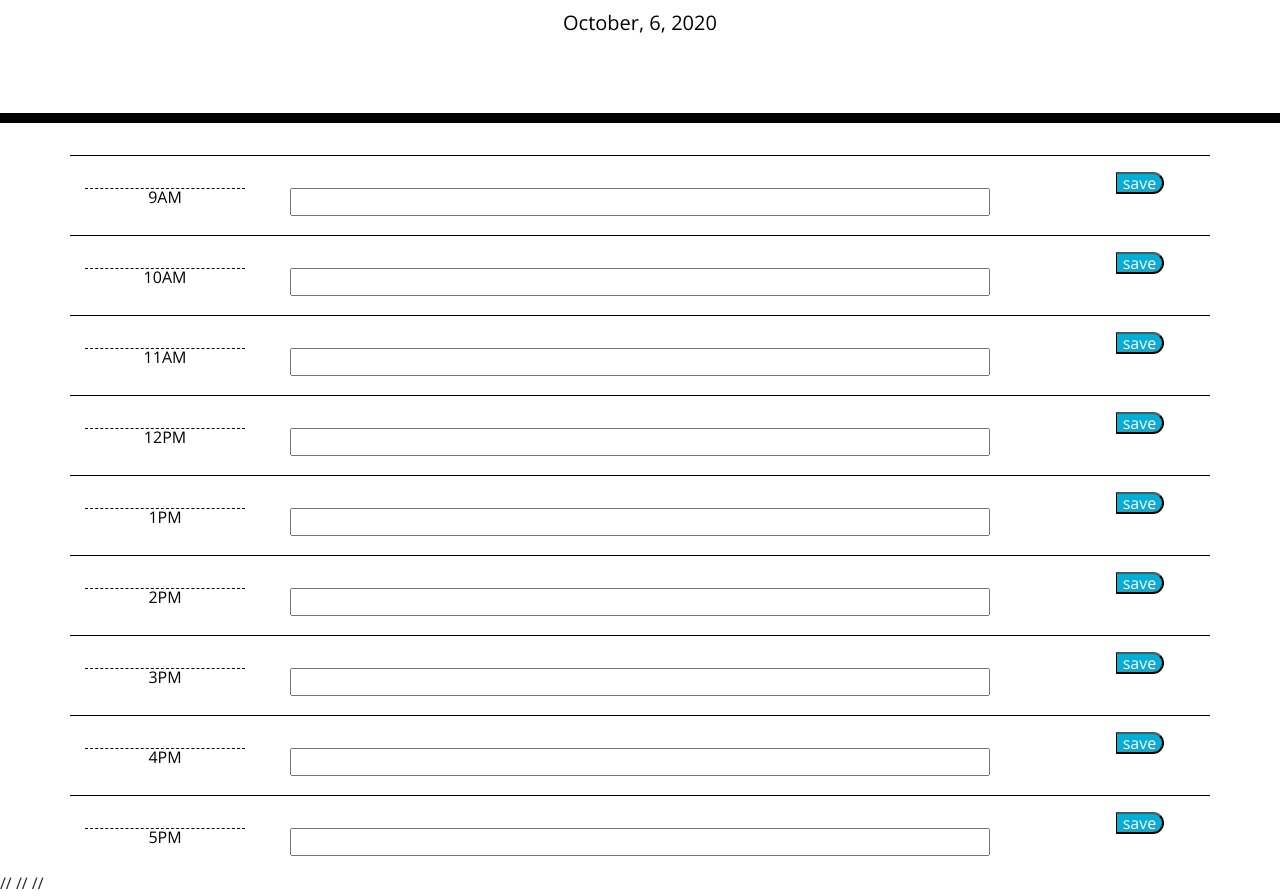
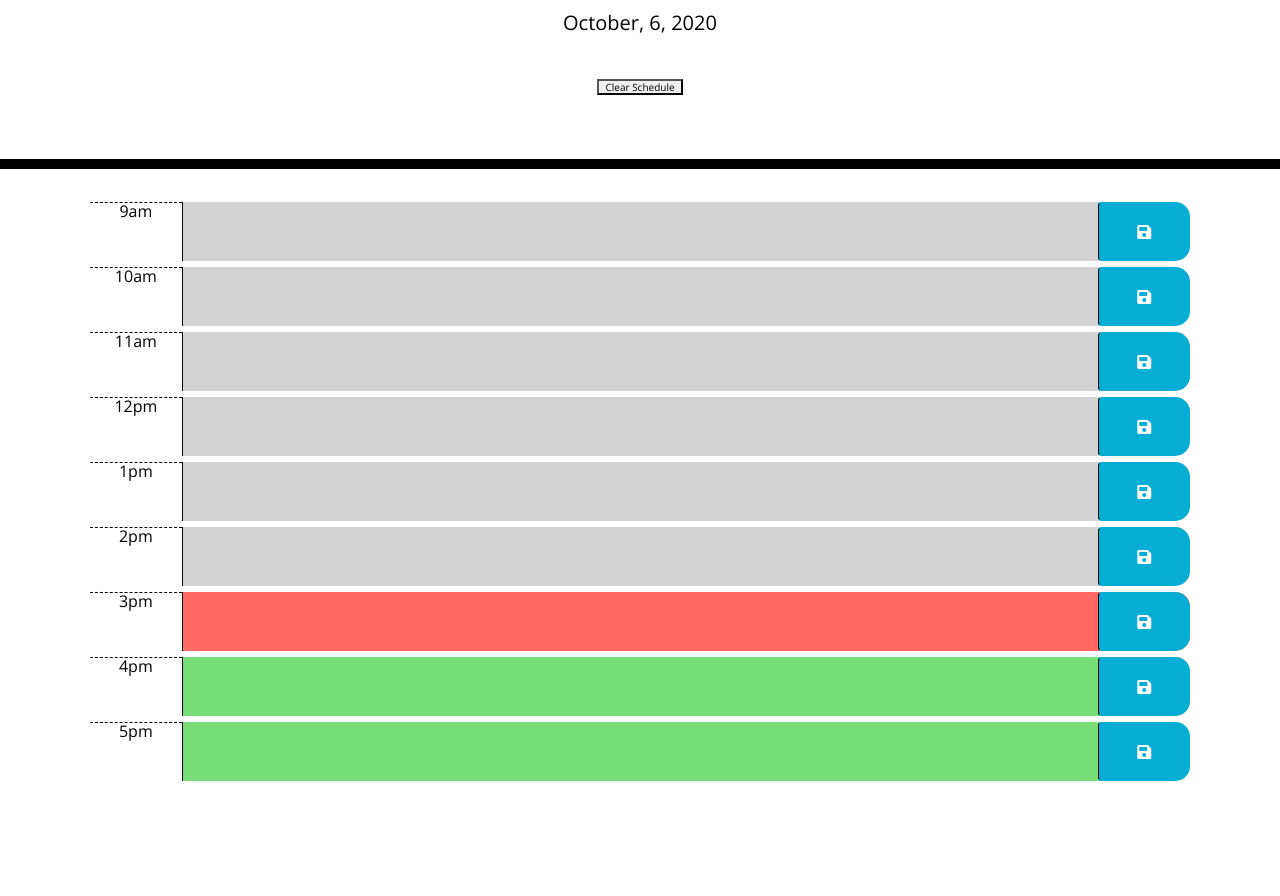
Before and after one commit to Kanilionis/Homework5Calendar, a plain HTML site: page index.html in a window 1280 px wide. Shown: the part 181-1077 px from the top of the page. After the commit the page ends 967 px from the top, so only its background shows below. Drawn offline with nearby package versions, Linux system fonts and the light colour scheme.

Commit message:
added clear schedule button, changed hours to id=hourofday, if/then statement so colors change according to time

````diff
--- a/index.html
+++ b/index.html
@@ -29,224 +29,78 @@
       <h1 class="display-3">Work Day Scheduler</h1>
       <p class="lead">A simple calendar app for scheduling your work day</p>
       <p id="currentDay" class="lead"></p>
+      <button class="clear-cal">Clear Schedule</button>
     </header>
     <div class="container">
-      <!-- Timeblocks go here -->
-      <div class = "time-block">
-        <div class = "row">
-          <div class = "col-2">
-            <p class = "hour">9AM</p>
-            </div>
-          <div class = "col-8">
-            <input type = "text" class = "description">
-            </div>
-          <div class = "col-2">
-            <button class = "saveBtn">save</button>
-          </div>
-        </div>
+      <div id="9" class="time-block row">
+        <div class="hour col-md-1">9am</div>
+        <textarea class="description col-md-10" aria-label="With textarea"></textarea>
+          <button class="saveBtn btn col-md-1"><i class ="fas fa-save"></i></button>
       </div>
-      <div class = "time-block">
-        <div class = "row">
-          <div class = "col-2">
-            <p class = "hour">10AM</p>
-            </div>
-          <div class = "col-8">
-            <input type = "text" class = "description">
-            </div>
-          <div class = "col-2">
-            <button class = "saveBtn">save</button>
-          </div>
-        </div>
+      <div id="10" class="time-block row">
+        <div class="hour col-md-1">10am</div>
+        <textarea class="description col-md-10" aria-label="With textarea"></textarea>
+        <button class="saveBtn btn col-md-1"><i class ="fas fa-save"></i></button>
       </div>
-      <div class = "time-block">
-        <div class = "row">
-          <div class = "col-2">
-            <p class = "hour">11AM</p>
-            </div>
-          <div class = "col-8">
-            <input type = "text" class = "description">
-            </div>
-          <div class = "col-2">
-            <button class = "saveBtn">save</button>
-          </div>
-        </div>
+      <div id="11" class="time-block row">
+        <div class="hour col-md-1">11am</div>
+        <textarea class="description col-md-10" aria-label="With textarea"></textarea>
+        <button class="saveBtn btn col-md-1"><i class ="fas fa-save"></i></button>
       </div>
-      <div class = "time-block">
-        <div class = "row">
-          <div class = "col-2">
-            <p class = "hour">12PM</p>
-            </div>
-          <div class = "col-8">
-            <input type = "text" class = "description">
-            </div>
-          <div class = "col-2">
-            <button class = "saveBtn">save</button>
-          </div>
-        </div>
+      <div id="12" class="time-block row">
+        <div class="hour col-md-1">12pm</div>
+        <textarea class="description col-md-10" aria-label="With textarea"></textarea>
+        <button class="saveBtn btn col-md-1"><i class ="fas fa-save"></i></button>
       </div>
-      <div class = "time-block">
-        <div class = "row">
-          <div class = "col-2">
-            <p class = "hour">1PM</p>
-            </div>
-          <div class = "col-8">
-            <input type = "text" class = "description">
-            </div>
-          <div class = "col-2">
-            <button class = "saveBtn">save</button>
-          </div>
-        </div>
+      <div id="13" class="time-block row">
+        <div class="hour col-md-1">1pm</div>
+        <textarea class="description col-md-10" aria-label="With textarea"></textarea>
+        <button class="saveBtn btn col-md-1"><i class ="fas fa-save"></i></button>
       </div>
-      <div class = "time-block">
-        <div class = "row">
-          <div class = "col-2">
-            <p class = "hour">2PM</p>
-            </div>
-          <div class = "col-8">
-            <input type = "text" class = "description">
-            </div>
-          <div class = "col-2">
-            <button class = "saveBtn">save</button>
-          </div>
-        </div>
+      <div id="14" class="time-block row">
+        <div class="hour col-md-1">2pm</div>
+        <textarea class="description col-md-10" aria-label="With textarea"></textarea>
+        <button class="saveBtn btn col-md-1"><i class ="fas fa-save"></i></button>
       </div>
-      <div class = "time-block">
-        <div class = "row">
-          <div class = "col-2">
-            <p class = "hour">3PM</p>
-            </div>
-          <div class = "col-8">
-            <input type = "text" class = "description">
-            </div>
-          <div class = "col-2">
-            <button class = "saveBtn">save</button>
-          </div>
-        </div>
+      <div id="15" class="time-block row">
+        <div class="hour col-md-1">3pm</div>
+        <textarea class="description col-md-10" aria-label="With textarea"></textarea>
+        <button class="saveBtn btn col-md-1"><i class ="fas fa-save"></i></button>
       </div>
-      <div class = "time-block">
-        <div class = "row">
-          <div class = "col-2">
-            <p class = "hour">4PM</p>
-            </div>
-          <div class = "col-8">
-            <input type = "text" class = "description">
-            </div>
-          <div class = "col-2">
-            <button class = "saveBtn">save</button>
-          </div>
-        </div>
+      <div id="16" class="time-block row">
+        <div class="hour col-md-1">4pm</div>
+        <textarea class="description col-md-10" aria-label="With textarea"></textarea>
+          <button class="saveBtn btn col-md-1"><i class ="fas fa-save"></i></button>
       </div>
-      <div class = "time-block">
-        <div class = "row">
-          <div class = "col-2">
-            <p class = "hour">5PM</p>
-            </div>
-          <div class = "col-8">
-            <input type = "text" class = "description">
-            </div>
-          <div class = "col-2">
-            <button class = "saveBtn">save</button>
-          </div>
-        </div>
+      <div id="17" class="time-block row">
+        <div class="hour col-md-1">5pm</div>
+        <textarea class="description col-md-10" aria-label="With textarea"></textarea>
+        <button class="saveBtn btn col-md-1"><i class ="fas fa-save"></i></button>
       </div>
+
+
+
     </div>
     <script src="https://unpkg.com/dayjs@1.8.21/dayjs.min.js"></script>
     <script>dayjs().format()</script>
     </script>
+    <script src="https://cdnjs.cloudflare.com/ajax/libs/moment.js/2.24.0/moment.min.js"></script>
     <script src="script.js" type="text/javascript">
 
-      // $(document).ready(function(){
 
-
-
-    // var defFormat = dayjs().format();
-    // var garyBirthday = dayjs("1965-12-07T16:00:00.000Z")
-    // var anyOldDay = dayjs("1995-06-07T16:00:00.000Z");
-    // var format1 = garyBirthday.format("YYYY, MM, DD");
-    // var isAfter = garyBirthday.isAfter(anyOldDay, 'hour');
-    // console.log(isAfter);
-
-
-
-  //   if(savedTasks !== null){
-  //   }
-  // })
-
-
-
-
-    // var schedule = {
-    //   hour1:
-    // }
-
-// remove tasks from past using empty()
-
-
-
-
-
-
-
-//         var themeSwitcher = document.querySelector("#theme-switcher");
-// // themeSwitcher is the input element in this case
-// var container = document.querySelector(".container");
-// var mode = "dark";
-//for the themeswitcher (DOM element), we are waiting for a "click" event
-//when the click happens, we want to call the next function
-// themeSwitcher.addEventListener("click", function() {
-//   if (mode === "dark") {
-//     mode = "light";
-//     container.setAttribute("class", "light");
-//   }
-//   else {
-//     mode = "dark";
-//     container.setAttribute("class", "dark");
-//   }
-// });
-
-// function changeMode(e){
-//   console.log(e.target);
-
-//   if (mode === "dark") {
-//     mode = "light";
-//     container.setAttribute("class", "light");
-//   }
-//   else {
-//     mode = "dark";
-//     container.setAttribute("class", "dark");
-//   }
-// }
-// themeSwitcher.addEventListener("click", changeMode())
-// // in quotes ("click") is the name of the event we are targeting
-// //then we specify the function by the name, or we can create the function with function(){
-//   themeSwitcher.addEventListener("click", function(e){
-//   })
-//   // or can use var "e" for event (create variable at top or in () of function) - this will call the event listener function
-
-//   // tell browswer NOT to do our default...basically, "don't do what you normally do, let me do it on my own and continue with other code" - needs to be inside the callback function.  Used most often with forms.
-//   e.preventDefault();
-
-
-
-
-      // dayjs().hour()
-
-
-
-      // $("#currentDay").text(today().format("MM DD YYYY"));
 
 </script>
 </body>
 </html>
 
-// <!-- 1. Figure out the best way to store data for each time block, then loop through that data and display sample data on the screen for each time block; DO THIS EARLY
+<!-- 1. Figure out the best way to store data for each time block, then loop through that data and display sample data on the screen for each time block; DO THIS EARLY
 // //     (extra tip: referencing military hours may help)
 // //   2. Make sure you can save that data to localStorage
 // //     (extra tip: create a function whose sole job is to save to local storage)
 // //   3. Figure out how to determine the current time in JS (moment.js OR https://date-fns.org/ )
 // //   4. How can you create a relationship between the current time and the time for each date block
 // //     (hint: custom attributes may be one way) -->
-//  <!-- create time blocks for each hour (9-5)
+ <!-- create time blocks for each hour (9-5)
 
 //       each time block will have a save button
 //     add event listeners to save buttons
@@ -263,7 +117,7 @@
 
 
 
-// <!-- AS AN employee with a busy schedule
+<!-- AS AN employee with a busy schedule
 // I WANT to add important events to a daily planner
 // SO THAT I can manage my time effectively
 // ```
--- a/script.js
+++ b/script.js
@@ -1,71 +1,56 @@
+
   $(document).ready(function(){
 
-   var currentDay = document.querySelector("#currentDay")
-   var saveBtn = document.getElementsByClassName("saveBtn");
-   var descriptionInput = document.getElementsByClassName("description");
-  //  var timeOfDay = document.querySelector(".hour");
-  //  var newTask = $(".description").val();
   var today = dayjs().format("MMMM, D, YYYY");
   var currentTime = dayjs().format();
+
   console.log(currentTime);
-   currentDay.textContent = today;
-   var timeBlock = document.querySelector(".hour");
-        timeBlock = dayjs().set("hour", 09);
-        console.log(timeBlock);
+  $("#currentDay").text(today);
 
-    $(".saveBtn").click(function(e){
-        e.preventDefault();
-        if(descriptionInput !== null){
-        console.log(descriptionInput.value);
-            } else{
-            }
-            localStorage.setItem("tasks", descriptionInput.value);
+// do this for each row/time - change to 10, 11, etc - for 1:00 make the id 13
+  $("#9 .description").val(localStorage.getItem("9"));
+  $("#10 .description").val(localStorage.getItem("10"));
+  $("#11 .description").val(localStorage.getItem("11"));
+  $("#12 .description").val(localStorage.getItem("12"));
+  $("#13 .description").val(localStorage.getItem("13"));
+  $("#14 .description").val(localStorage.getItem("14"));
+  $("#15 .description").val(localStorage.getItem("15"));
+  $("#16 .description").val(localStorage.getItem("16"));
+  $("#17 .description").val(localStorage.getItem("17"));
+
+  $(".clear-cal").on("click", function(){
+    var textArea = $("#9 #10 #11 #12 #13 #14 #15 #16 #17.description").val();
+    console.log(textArea);
+    localStorage.clear();
+    location.reload();
+    });
+
+  $(".saveBtn").on("click", function(){
+    // e.preventDefault();
+    var inputVal = $(this).siblings(".description").val();
+    var id = $(this).parent().attr("id");
+    // key = id, value = inputVal
+        localStorage.setItem(id, inputVal);
+        console.log(inputVal, id);
     })
 
-function saveData(){
-
+  function colorChange(){
+    // grabbing specific id
+    var currentHour = moment().hours();
+      console.log(currentHour);
+    $(".time-block").each(function(){
+      var timeBlocks = $(this).attr("id");
+      console.log(timeBlocks);
+          if(timeBlocks<currentHour){
+              $(this).addClass("past");
+          } else if(timeBlocks>currentHour){
+              $(this).addClass("future");
+          } else{
+              $(this).addClass("present")
             }
-// var startTime = dayjs().startOf("day");
-
-// function timeBlockColors(){
-//     if(dayjs().isBefore)
-// }
-// var isAfter = currentTime.isAfter()
-// var hours = ["9", "10", "11", "12", "1", "2", "3", "4", "5"];
-// var getHours = dayjs().startOf("hour")
-
-// function startCalendar(e){
-//     e.preventDefault;
-// }
-
-var militaryHours = ["9", "10", "11", "12", "13", "14", "15", "16", "17"]
-function timeBlockColors(){
-    var militaryTime = dayjs().get("hour");
-    console.log(militaryTime);
-    for (var i=0; i<militaryHours.length; i++){
-        if(militaryTime < militaryHours[i]){
-            $(".description").attr(".future");
-        } else if (militaryTime === militaryHours[i]){
-            $(".description").attr(".present");
-        } else if (militaryTime > militaryHours[i]){
-            $(".description").attr(".past");
+            })
             }
-        }
-    };
+colorChange()
 
 
-
-
-
-//   var taskStr = JSON.stringify(descriptionInput);
-
-//   function saveDescription(){
-//   var descriptionSaved = taskStr[0];
-//   descriptionInput.addAttribute("class", "hidden");
-//   descriptionSaved.removeAttribute("class", "hidden");
-//   localStorage.getItem("tasks", descriptionInput.value)
-//   console.log(taskStr);
-
-//   }
-//   var savedTasks = localStorage.getItem("tasks");
 })
--- a/style.css
+++ b/style.css
@@ -23,28 +23,18 @@ body {
 
   .description{
     white-space: pre-wrap;
-    width: 700px
-  }
-
-  .saved-task {
-    white-space: normal;
-    height: 80px;
-    border-top: 1px solid black;
-  }
-
-  .hidden{
-      display: none
   }
 
   .time-block{
     text-align: center;
+    margin: 5px;
     border-radius: 15px;
   }
 
   .row {
     white-space: pre-wrap;
-    height: 80px;
-    border-top: 1px solid black;
+    height: 60px;
+    border-top: 1px solid white;
   }
 
   .hour {
@@ -80,3 +70,9 @@ body {
     font-size: 20px;
     transition: all .3s ease-in-out;
   }
+
+  .clear-cal {
+    margin-top: 30px;
+    font-size: 10px;
+    text-align: center;
+  }
````
Lines whose indentation alone changed are shown as unchanged.
